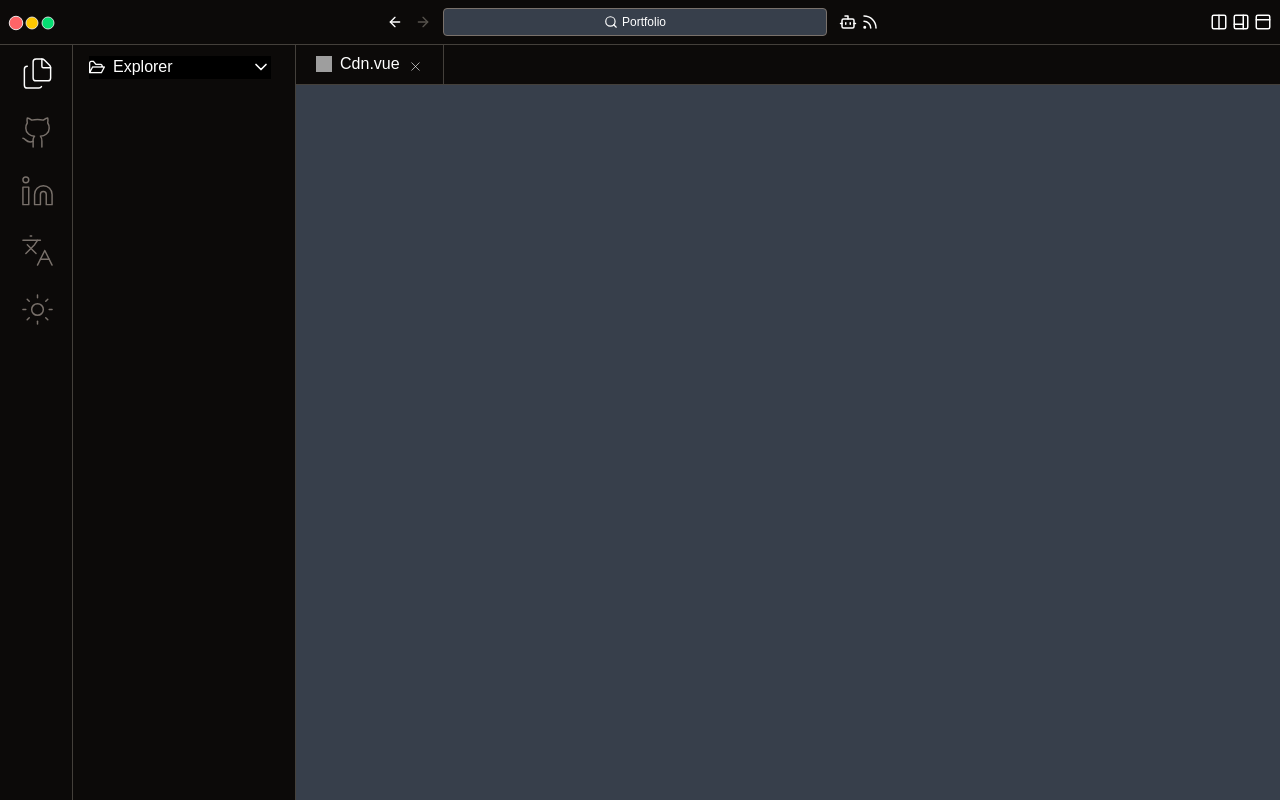
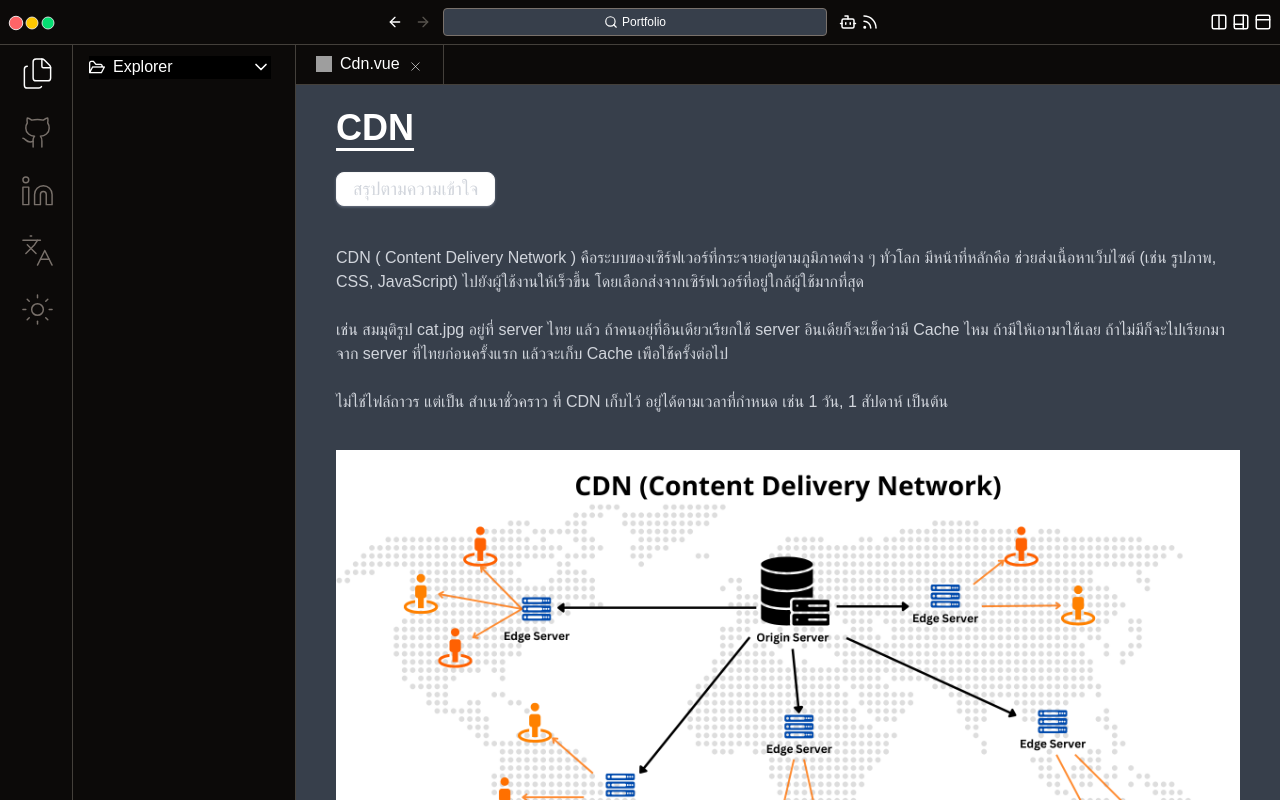
Before and after one commit to balldev1/portfolio, a Vue app in the folder frontend/: page /cdn in a window 1280 px wide. Shown: the top 800 px of the page. Built offline with nearby package versions, Linux system fonts and the light colour scheme; grey boxes are pictures that could not be loaded; a web font is replaced by a local one.

Commit message:
cdn , text md , textlg

```diff
--- a/frontend/src/components/layout/SidebarSelectExplorer.vue
+++ b/frontend/src/components/layout/SidebarSelectExplorer.vue
@@ -151,6 +151,11 @@ const items = computed(() => [
             icon: "pi pi-code",
             route: "/rustauth",
           },
+          {
+            label: "Cdn",
+            icon: "pi pi-code",
+            route: "/cdn",
+          },
         ],
       },
     ],
--- /dev/null
+++ b/frontend/src/components/project/note/Cdn.vue
@@ -0,0 +1,32 @@
+<template>
+  <div class="flex flex-col gap-4 w-full">
+    <h1 class="text-4xl underline underline-offset-8 font-semibold">CDN</h1>
+
+    <span
+      class="text-gray-300 text-lg text-balance mt-2 badge p-4 shadow shadow-gray-500"
+    >
+      สรุปตามความเข้าใจ
+    </span>
+
+    <span class="text-gray-300 text-md text-balance">
+      <br />
+      CDN ( Content Delivery Network )
+      คือระบบของเซิร์ฟเวอร์ที่กระจายอยู่ตามภูมิภาคต่าง ๆ ทั่วโลก
+      มีหน้าที่หลักคือ ช่วยส่งเนื้อหาเว็บไซต์ (เช่น รูปภาพ, CSS, JavaScript)
+      ไปยังผู้ใช้งานให้เร็วขึ้น
+      โดยเลือกส่งจากเซิร์ฟเวอร์ที่อยู่ใกล้ผู้ใช้มากที่สุด <br />
+      <br />
+      เช่น สมมุติรูป cat.jpg อยู่ที่ server ไทย แล้ว
+      ถ้าคนอยุ่ที่อินเดียวเรียกใช้ server อินเดียก็จะเช็คว่ามี Cache ไหม
+      ถ้ามีให้เอามาใช้เลย ถ้าไม่มีก็จะไปเรียกมาจาก server ที่ไทยก่อนครั้งแรก
+      แล้วจะเก็บ Cache เพือใช้ครั้งต่อไป <br />
+      <br />
+      ไม่ใช่ไฟล์ถาวร แต่เป็น สำเนาชั่วคราว ที่ CDN เก็บไว้
+      อยู่ได้ตามเวลาที่กำหนด เช่น 1 วัน, 1 สัปดาห์ เป็นต้น
+    </span>
+
+    <div class="mt-5 flex flex-col gap-5">
+      <img src="/project/cdn.png" loading="lazy" />
+    </div>
+  </div>
+</template>
--- a/frontend/src/components/project/note/Rustauth.vue
+++ b/frontend/src/components/project/note/Rustauth.vue
@@ -5,12 +5,12 @@
     </h1>
 
     <span
-      class="text-gray-300 text-sm text-balance mt-2 badge p-4 shadow shadow-gray-500"
+      class="text-gray-300 text-lg text-balance mt-2 badge p-4 shadow shadow-gray-500"
     >
       สรุปตามความเข้าใจ
     </span>
 
-    <span class="text-gray-300 text-sm text-balance">
+    <span class="text-gray-300 text-md text-balance">
       rust-auth-api/ <br />
       ├── Cargo.toml # ไฟล์ที่ใช้ในการกำหนด dependencies สำหรับโปรเจค Rust
       <br />
--- a/frontend/src/components/project/note/Springboot.vue
+++ b/frontend/src/components/project/note/Springboot.vue
@@ -5,12 +5,12 @@
     </h1>
 
     <span
-      class="text-gray-300 text-sm text-balance mt-2 badge p-4 shadow shadow-gray-500"
+      class="text-gray-300 text-lg text-balance mt-2 badge p-4 shadow shadow-gray-500"
     >
       สรุปตามความเข้าใจ
     </span>
 
-    <span class="text-gray-300 text-sm text-balance">
+    <span class="text-gray-300 text-md text-balance">
       Entity กำหนดโครงสร้างของฐานข้อมูล<br /><br />
       Controller รับคำขอจาก client และส่งคำขอไปยัง service เพื่อประมวลผล
       <br /><br />
--- a/frontend/src/router/index.js
+++ b/frontend/src/router/index.js
@@ -16,6 +16,7 @@ import Springboot from "../views/Springboot.vue";
 import Rustauth from "@/views/Rustauth.vue";
 import Basic from "@/views/Basic.vue";
 import Thinking from "@/views/Thinking.vue";
+import Cdn from "@/views/Cdn.vue";
 
 const routes = [
   { path: "/", component: Home },
@@ -33,7 +34,7 @@ const routes = [
   { path: "/springboot", component: Springboot },
   { path: "/rustauth", component: Rustauth },
   { path: "/basic", component: Basic },
-  { path: "/thinking", component: Thinking },
+  { path: "/cdn", component: Cdn },
 ];
 
 const router = createRouter({
--- /dev/null
+++ b/frontend/src/views/Cdn.vue
@@ -0,0 +1,16 @@
+<template>
+  <div class="flex flex-col">
+    <div
+      :class="[
+        isSidebarOpen ? 'pt-10' : 'pt-5 ',
+        'transition-all duration-300  flex px-10 ',
+      ]"
+    >
+      <Cdn />
+    </div>
+  </div>
+</template>
+
+<script setup>
+import Cdn from "@/components/project/note/Cdn.vue";
+</script>
```
Also changed, not shown: frontend/public/project/cdn.png (added).
